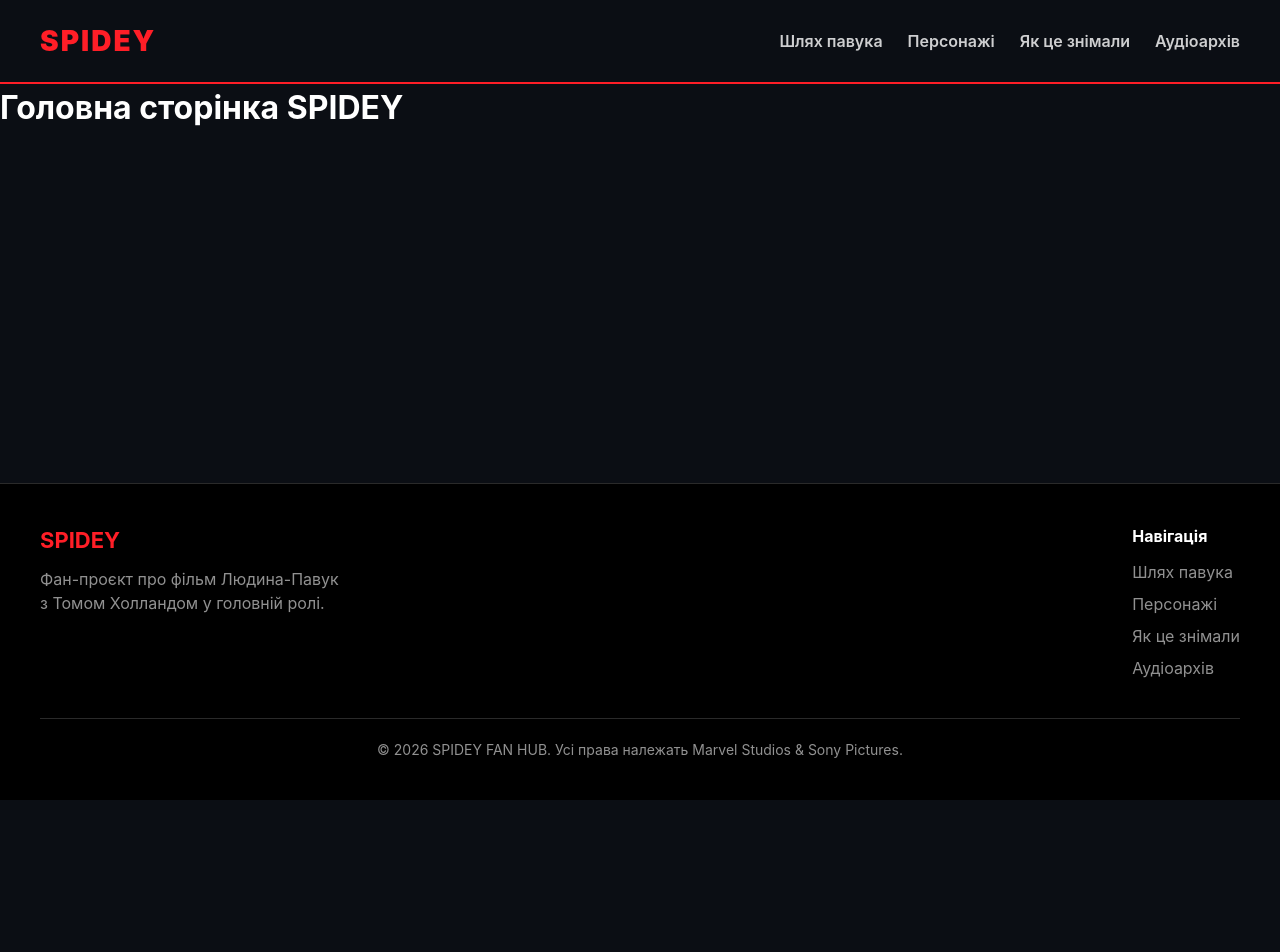
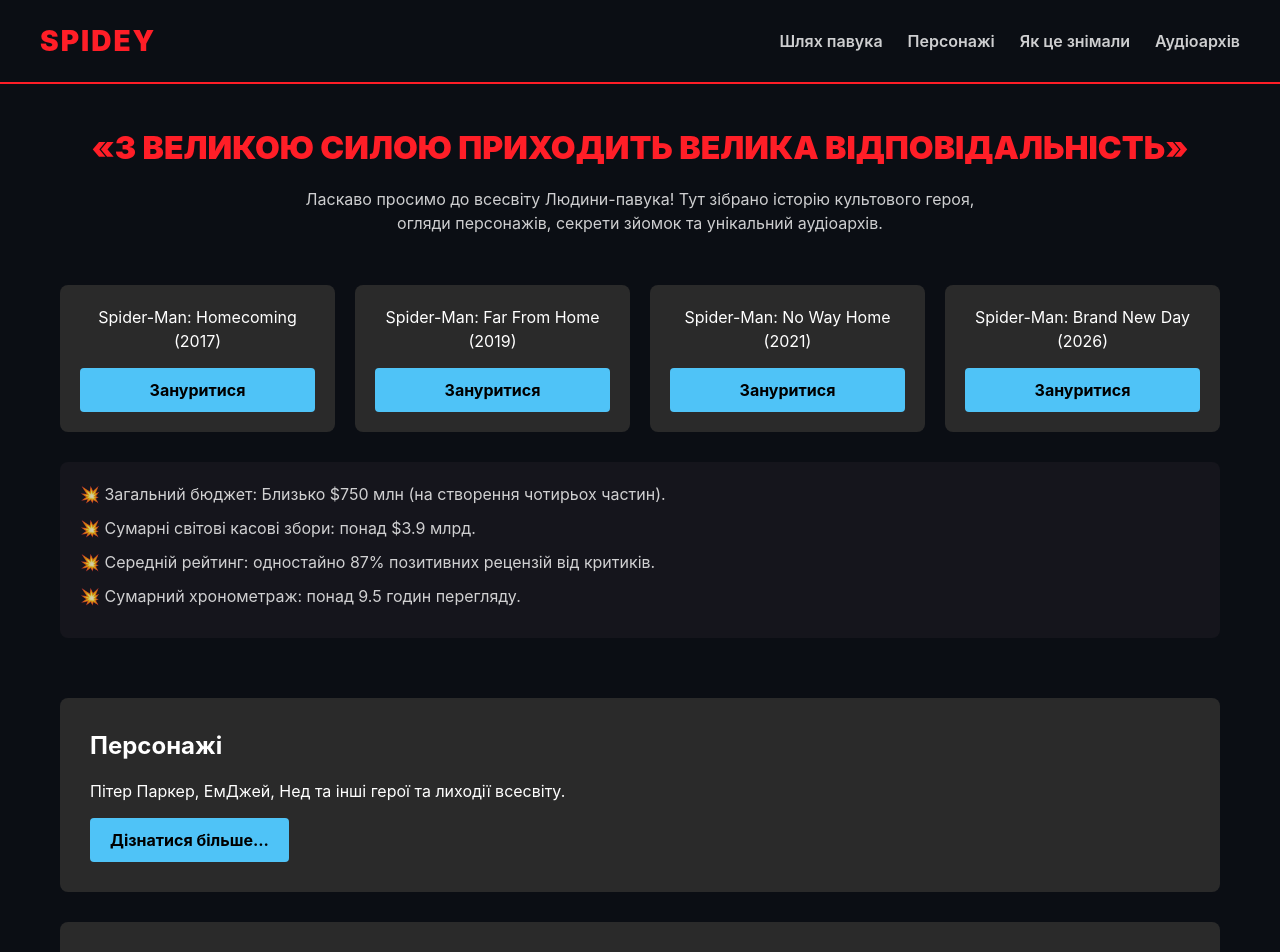
Before and after one commit to litvinpolina299-lab/spider-app, a React (Vite) app: page / in a window 1280 px wide. Shown: the top 952 px of the page. Before the commit the page ends 800 px from the top, so only its background shows below. Built offline with nearby package versions, Linux system fonts and the light colour scheme.

Commit message:
Верстка та стилізація Головної сторінки

```diff
--- a/src/index.css
+++ b/src/index.css
@@ -120,3 +120,90 @@
   color: var(--color-white-57);
   font-size: 14px;
 }
+
+/* Кнопки */
+.btn-blue {
+  display: inline-block;
+  background-color: var(--color-blue);
+  color: var(--color-black);
+  font-weight: 700;
+  padding: 10px 20px;
+  border-radius: 4px;
+  transition: opacity 0.2s ease;
+}
+
+.btn-blue:hover {
+  opacity: 0.85;
+}
+
+/* Home Page */
+.home-page {
+  padding: 40px 20px;
+  max-width: 1200px;
+  margin: 0 auto;
+  width: 100%;
+}
+
+.hero-section {
+  text-align: center;
+  margin-bottom: 50px;
+}
+
+.hero-quote {
+  color: var(--color-red);
+  font-size: 32px;
+  font-weight: 900;
+  margin-bottom: 15px;
+  text-transform: uppercase;
+}
+
+.hero-subtitle {
+  color: var(--color-white-80);
+  max-width: 700px;
+  margin: 0 auto;
+}
+
+.movies-section {
+  margin-bottom: 60px;
+}
+
+.movies-grid {
+  display: grid;
+  grid-template-columns: repeat(auto-fit, minmax(220px, 1fr));
+  gap: 20px;
+  margin-bottom: 30px;
+}
+
+.movie-card {
+  background-color: var(--color-bg-card);
+  padding: 20px;
+  border-radius: 8px;
+  text-align: center;
+  display: flex;
+  flex-direction: column;
+  justify-content: space-between;
+  gap: 15px;
+}
+
+.stats-list {
+  list-style: none;
+  background-color: #15151c;
+  padding: 20px;
+  border-radius: 8px;
+}
+
+.stats-list li {
+  margin-bottom: 10px;
+  color: var(--color-white-80);
+}
+
+.preview-section {
+  background-color: var(--color-bg-card);
+  padding: 30px;
+  border-radius: 8px;
+  margin-bottom: 30px;
+  display: flex;
+  flex-direction: column;
+  align-items: flex-start;
+  gap: 15px;
+}
--- a/src/pages/Home.jsx
+++ b/src/pages/Home.jsx
@@ -1,7 +1,66 @@
+import { Link } from 'react-router-dom';
+
 export default function Home() {
   return (
-    <div>
-      <h1>Головна сторінка SPIDEY</h1>
+    <div className="home-page">
+      {/* 1. Hero Секція */}
+      <section className="hero-section">
+        <h1 className="hero-quote">
+          «З великою силою приходить велика відповідальність»
+        </h1>
+        <p className="hero-subtitle">
+          Ласкаво просимо до всесвіту Людини-павука! Тут зібрано історію культового героя, огляди персонажів, секрети зйомок та унікальний аудіоархів.
+        </p>
+      </section>
+
+      {/* 2. Блок фільмів та статистики */}
+      <section className="movies-section">
+        <div className="movies-grid">
+          <div className="movie-card">
+            <p className="movie-title">Spider-Man: Homecoming (2017)</p>
+            <Link to="/spider-path" className="btn-blue">Зануритися</Link>
+          </div>
+          <div className="movie-card">
+            <p className="movie-title">Spider-Man: Far From Home (2019)</p>
+            <Link to="/spider-path" className="btn-blue">Зануритися</Link>
+          </div>
+          <div className="movie-card">
+            <p className="movie-title">Spider-Man: No Way Home (2021)</p>
+            <Link to="/spider-path" className="btn-blue">Зануритися</Link>
+          </div>
+          <div className="movie-card">
+            <p className="movie-title">Spider-Man: Brand New Day (2026)</p>
+            <Link to="/spider-path" className="btn-blue">Зануритися</Link>
+          </div>
+        </div>
+
+        <ul className="stats-list">
+          <li>💥 Загальний бюджет: Близько $750 млн (на створення чотирьох частин).</li>
+          <li>💥 Сумарні світові касові збори: понад $3.9 млрд.</li>
+          <li>💥 Середній рейтинг: одностайно 87% позитивних рецензій від критиків.</li>
+          <li>💥 Сумарний хронометраж: понад 9.5 годин перегляду.</li>
+        </ul>
+      </section>
+
+      {/* 3. Прев'ю персонажів */}
+      <section className="preview-section characters-preview">
+        <h2>Персонажі</h2>
+        <p>Пітер Паркер, ЕмДжей, Нед та інші герої та лиходії всесвіту.</p>
+        <Link to="/characters" className="btn-blue">Дізнатися більше...</Link>
+      </section>
+
+      {/* 4. Прев'ю закулісся */}
+      <section className="preview-section bts-preview">
+        <h2>Хочеш побачити закулісся зйомок?</h2>
+        <Link to="/behind-the-scenes" className="btn-blue">Побачити закулісся</Link>
+      </section>
+
+      {/* 5. Прев'ю аудіоархіву */}
+      <section className="preview-section audio-preview">
+        <h2>Саундтреки та атмосфера фільмів</h2>
+        <p>Добірка музичних треків із фільмів. Переслуховуй улюблені пісні та поринь у атмосферу кіно.</p>
+        <Link to="/audio-archive" className="btn-blue">Перейти до музики</Link>
+      </section>
     </div>
   );
 }
```
